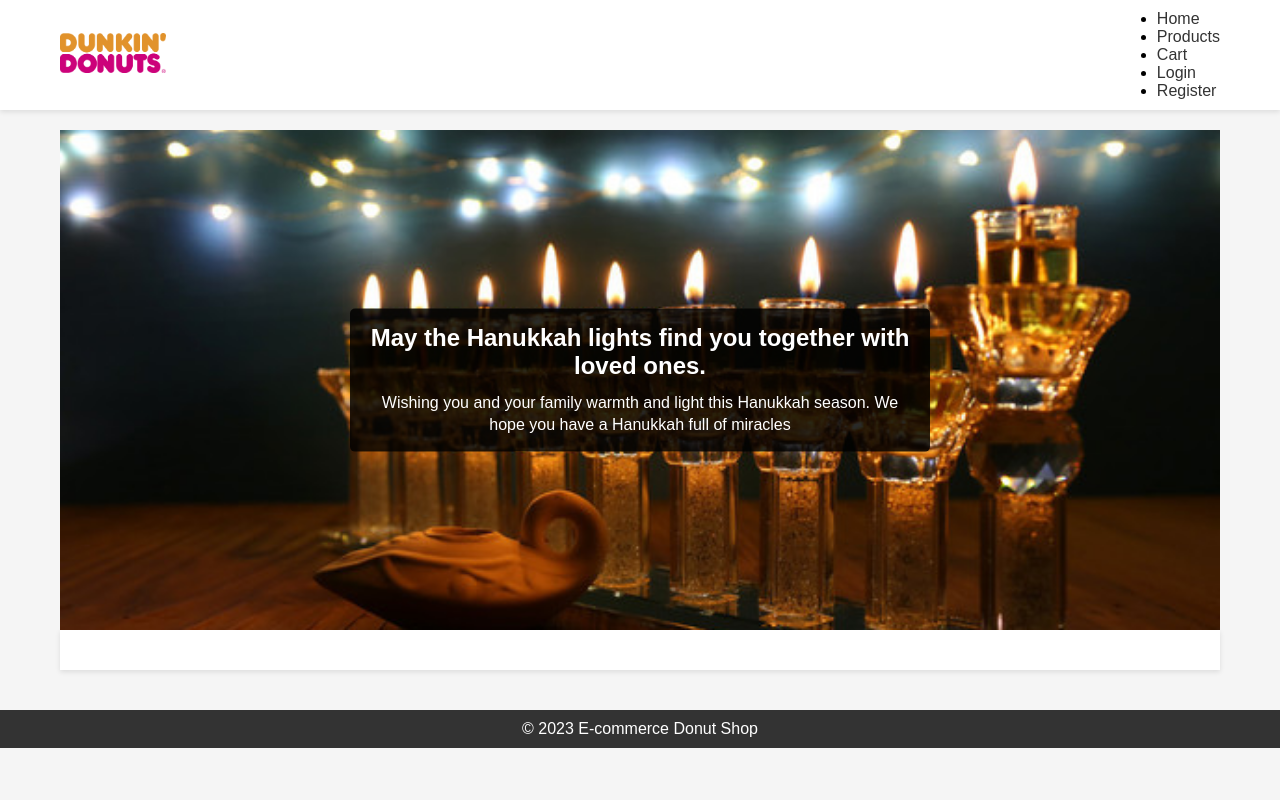
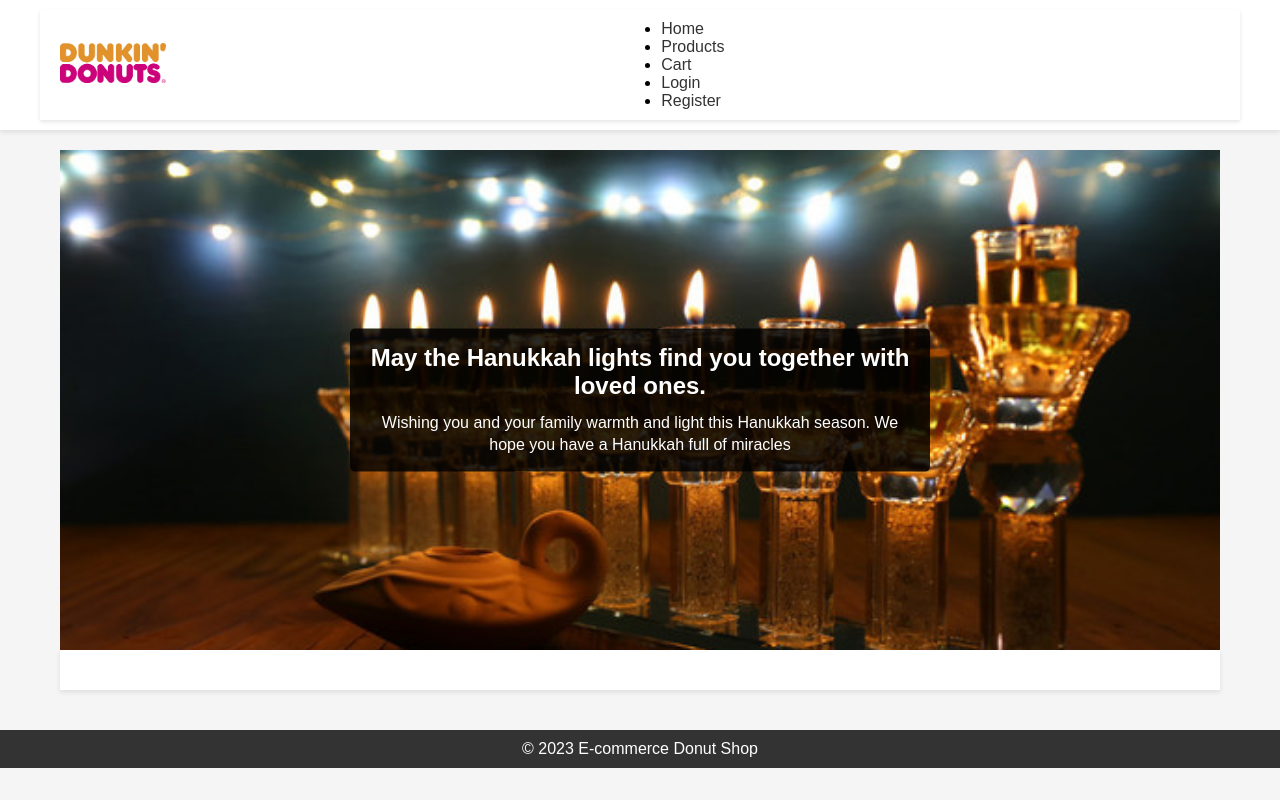
Before and after one commit to skudsi490/RSJ, a website: page pages/home.html in a window 1280 px wide. Drawn offline with Linux system fonts and the light colour scheme; no server answers.

Commit message:
new work 6

```diff
--- a/styles/styles.css
+++ b/styles/styles.css
@@ -214,3 +214,16 @@ footer {
         font-size: 0.8em;
     }
 }
+
+nav {
+    width: 100%; /* הגדרת רוחב ל-100% */
+    background-color: #ffffff; /* צבע רקע של תפריט */
+    box-shadow: 0px 2px 4px rgba(0, 0, 0, 0.1); /* גוון הגומלין של תפריט */
+    padding-top: 10px; /* המרווח למעלה של התפריט */
+    padding-bottom: 10px; /* המרווח למטה של התפריט */
+}
+
+.nav-container {
+    max-width: 1200px; /* רוחב מרבי של האלמנט של התפריט */
+    margin: 0 auto; /* מרווח בין התפריט לקצוות הדף */
+}
```
Also changed, not shown: pages/Login.html (+1 -0 lines), styles/home.css (added).
